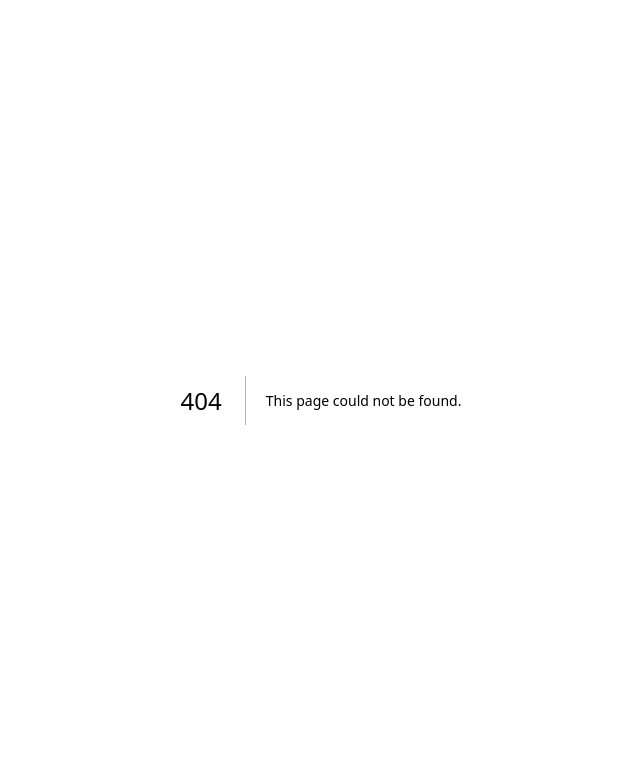
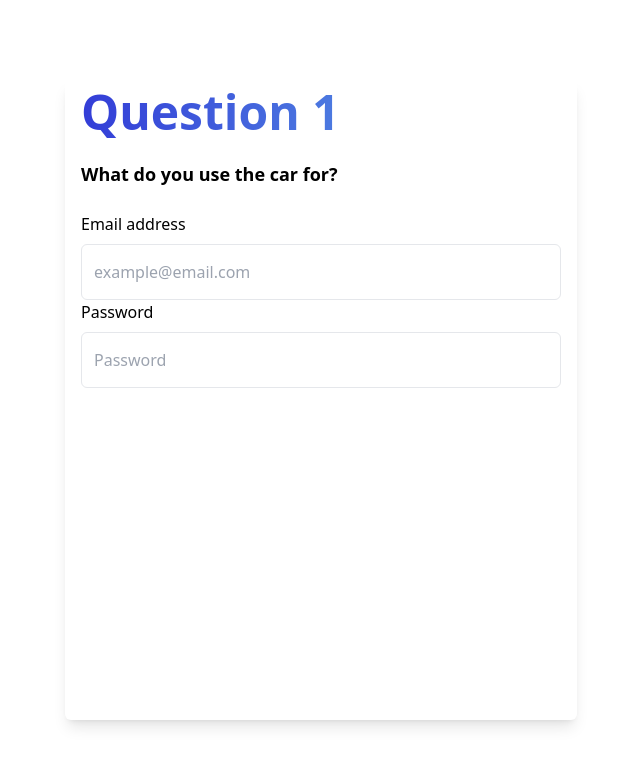
Before and after one commit to miarolfe/SwEngGroup30, a Next.js app in the folder front/life-insurance-front/: page /quote in a window 1280 px wide. Before the commit this address had no page. Shown: the top 766 px of the page, without its empty margins (319-959 px from the left). Built offline with nearby package versions, Linux system fonts and the light colour scheme.

Commit message:
Initial quote screen

```diff
--- a/front/life-insurance-front/app/globals.css
+++ b/front/life-insurance-front/app/globals.css
@@ -1,3 +1,12 @@
 @tailwind base;
 @tailwind components;
 @tailwind utilities;
+
+@layer components {
+  .grad-text {
+    font-size: 60px;
+    background: linear-gradient(90deg, rgba(51,61,215,1) 0%, rgba(98,174,232,1) 100%);
+    -webkit-background-clip: text;
+    -webkit-text-fill-color: transparent;
+  }
+}
--- /dev/null
+++ b/front/life-insurance-front/app/quote/page.tsx
@@ -0,0 +1,10 @@
+// import Navbar from "../components/Navbar/Navbar";
+
+import QuoteQuestion from "@/components/QuoteQuestion/QuoteQuestion";
+import SingleLineTextBox from "@/components/SingleLineTextBox";
+
+const Quote = () => {
+  return <QuoteQuestion question="What do you use the car for?" />;
+};
+
+export default Quote;
--- /dev/null
+++ b/front/life-insurance-front/components/QuoteQuestion/QuoteQuestion.tsx
@@ -0,0 +1,38 @@
+import SingleLineTextBox from "../SingleLineTextBox";
+
+type Props = {
+  question: string;
+};
+
+const QuoteQuestion = (props: Props) => {
+  return (
+    <div className="flex flex-row justify-center items-center h-screen">
+      <div className="flex flex-col items-center bg-white h-4/5 w-2/5 rounded-md shadow-lg py-2 px-4">
+        <span className="w-full">
+          <p className="font-bold text-5xl grad-text pb-6">Question 1</p>
+        </span>
+
+        {/* Question Text */}
+        <span className="w-full">
+          <p className="font-semibold text-lg pb-6">{props.question}</p>
+        </span>
+
+        {/* Email text box */}
+        <SingleLineTextBox
+          label="Email address"
+          placeholder="example@email.com"
+          type="email"
+        />
+
+        {/* Password text box */}
+        <SingleLineTextBox
+          label="Password"
+          placeholder="Password"
+          type="password"
+        />
+      </div>
+    </div>
+  );
+};
+
+export default QuoteQuestion;
--- a/front/life-insurance-front/components/SingleLineTextBox.tsx
+++ b/front/life-insurance-front/components/SingleLineTextBox.tsx
@@ -7,7 +7,7 @@ interface Props extends React.InputHTMLAttributes<HTMLInputElement> {
 
 const SingleLineTextBox = ({ label, ...props }: Props) => {
   return (
-    <div className="w-11/12 flex flex-col">
+    <div className="w-full flex flex-col">
       <label>{label}</label>
       <input
         className="w-full h-14 border pl-3 pr-3 mt-2 rounded-md hover:border-sky-300 transition-colors"
```
